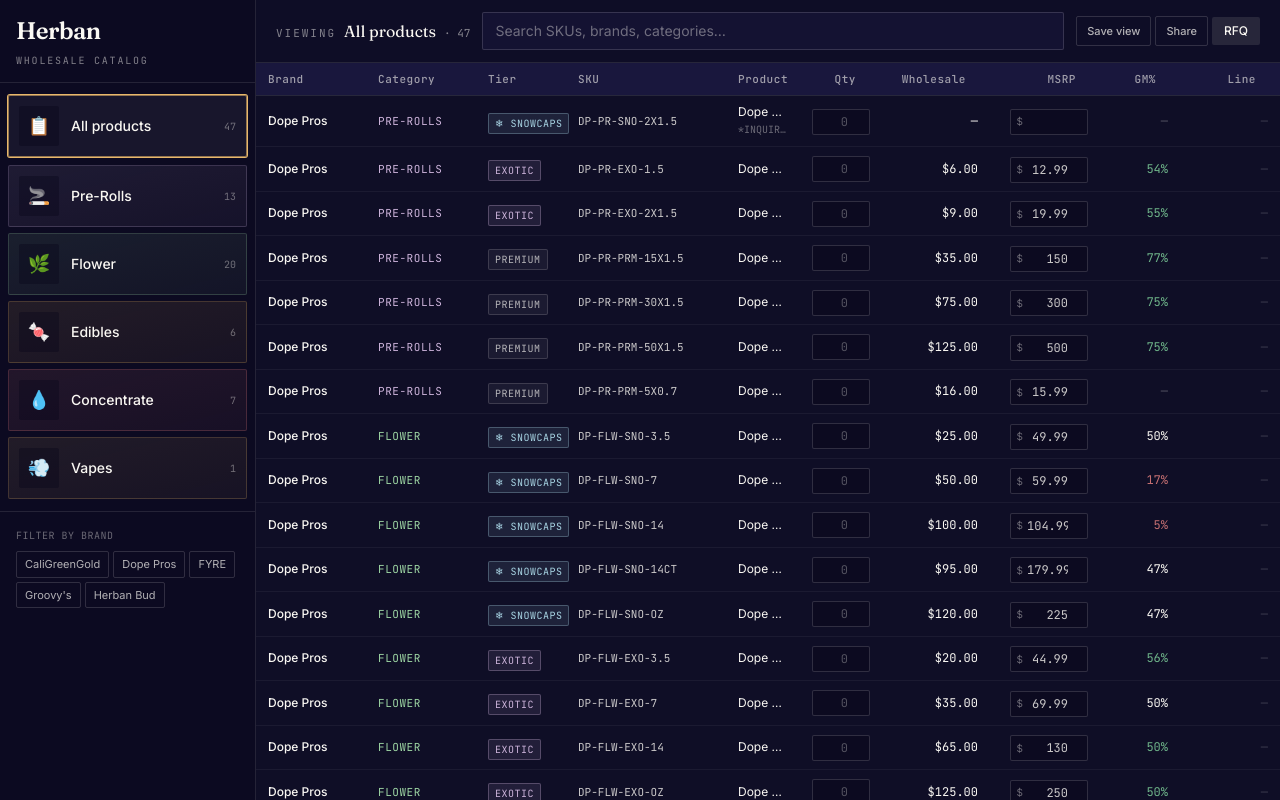
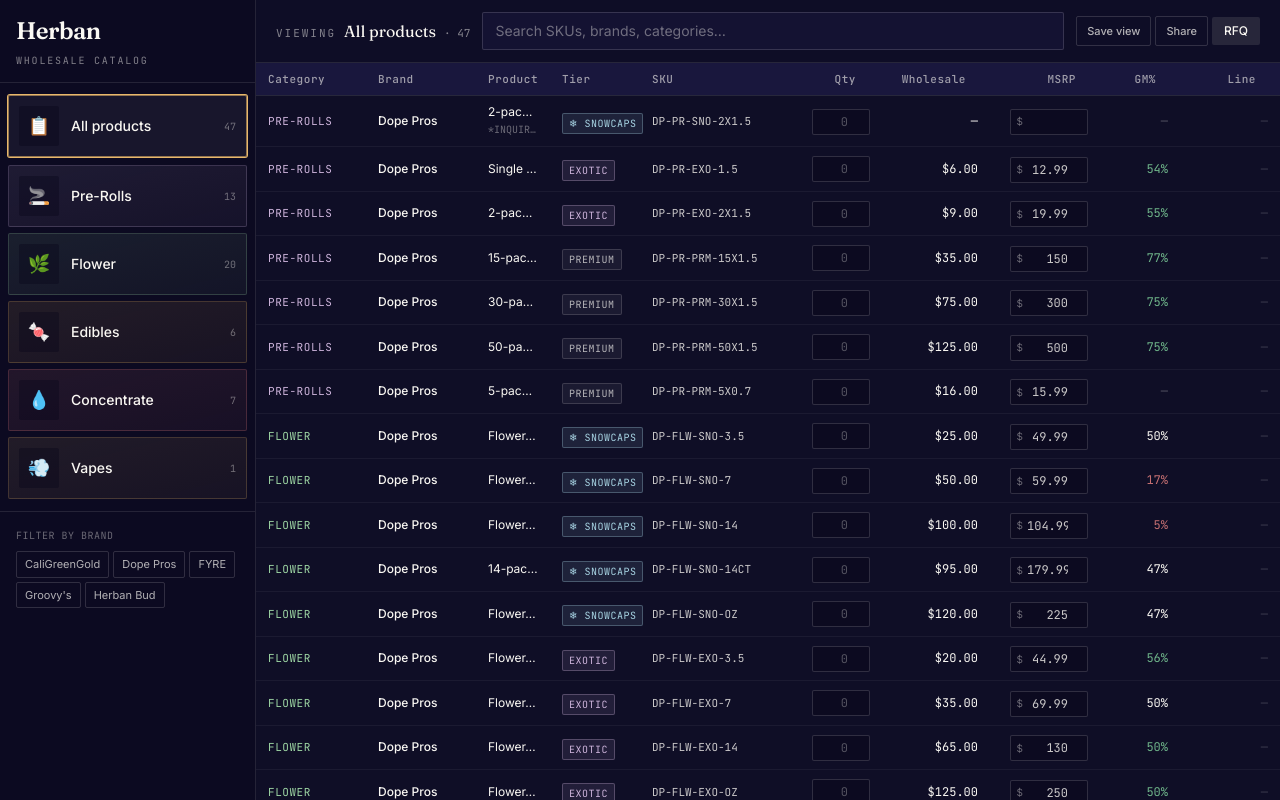
Before and after one commit to drewcleaver17/herban-bud-catalog, a React (Vite) app: page / in a window 1280 px wide. Shown: the top 800 px of the page. Built offline with nearby package versions, Linux system fonts and the light colour scheme.

Commit message:
v10: reorder columns, strip redundant names

```diff
--- a/src/components/ProductCards.jsx
+++ b/src/components/ProductCards.jsx
@@ -13,6 +13,18 @@
   'EDIBLES':     'text-[#F6BD60]',
   'Concentrate': 'text-[#F28482]',
   'VAPES':       'text-[#E8B86B]',
+}
+
+// Short product name for dense views. Strips brand prefix + leading tier word.
+function shortName(p) {
+  let n = p.name || ''
+  const prefix = `${p.brand} — `
+  if (n.startsWith(prefix)) n = n.slice(prefix.length)
+  if (p.tier) {
+    const re = new RegExp(`^${p.tier}\\s+`, 'i')
+    n = n.replace(re, '')
+  }
+  return n
 }
 
 function TierBadge({ tier }) {
@@ -57,7 +69,7 @@
               <TierBadge tier={p.tier} />
             </div>
             <div className="font-medium text-sm text-paper">{p.brand}</div>
-            <div className="text-[13px] text-paper/80 leading-snug">{p.name}</div>
+            <div className="text-[13px] text-paper/80 leading-snug">{shortName(p)}</div>
             <div className="font-mono text-[10px] text-paper/40 mt-1">{p.sku}</div>
             {p.notes && !p.notes.toUpperCase().includes('DISCONTINUED') && !p.notes.toUpperCase().includes('NOT AVAILABLE') && (
               <div className="text-[10px] text-paper/40 font-mono mt-1">{p.notes}</div>
--- a/src/components/ProductTable.jsx
+++ b/src/components/ProductTable.jsx
@@ -13,6 +13,22 @@
   'EDIBLES':     'text-[#F6BD60]',
   'Concentrate': 'text-[#F28482]',
   'VAPES':       'text-[#E8B86B]',
+}
+
+// Short product name for dense table & card views. Strips the "{Brand} — "
+// prefix and any leading tier word (Snowcaps/Exotic/Premium/Core), since
+// both have their own columns. The original `name` is kept intact on the
+// product object for RFQ/admin/email/mobile card header.
+function shortName(p) {
+  let n = p.name || ''
+  const prefix = `${p.brand} — `
+  if (n.startsWith(prefix)) n = n.slice(prefix.length)
+  // Strip leading tier word if it matches this product's tier
+  if (p.tier) {
+    const re = new RegExp(`^${p.tier}\\s+`, 'i')
+    n = n.replace(re, '')
+  }
+  return n
 }
 
 function SortHeader({ label, sortKey, currentSort, onSort, align = 'left', title, numeric, width }) {
@@ -84,7 +100,7 @@
         case 'category':   return p.category
         case 'tier':       return TIER_RANK[p.tier] ?? -1
         case 'sku':        return p.sku
-        case 'name':       return p.name
+        case 'name':       return shortName(p)
         case 'qty':        return cart[p.id] || 0
         case 'wholesale':  return p.wholesale ?? -Infinity
         case 'msrp':       return msrpFor(p) ?? -Infinity
@@ -134,11 +150,11 @@
     <div className="overflow-x-auto">
       <table className="w-full border-collapse font-sans table-fixed">
         <colgroup>
+          <col style={{ width: '110px' }} />{/* Category */}
           <col style={{ width: '110px' }} />{/* Brand */}
-          <col style={{ width: '110px' }} />{/* Category */}
+          <col />{/* Product — flexible */}
           <col style={{ width: '90px' }} />{/* Tier */}
           <col style={{ width: '160px' }} />{/* SKU */}
-          <col />{/* Product — flexible */}
           <col style={{ width: '80px' }} />{/* Qty */}
           <col style={{ width: '110px' }} />{/* Wholesale */}
           <col style={{ width: '110px' }} />{/* MSRP (editable) */}
@@ -147,11 +163,11 @@
         </colgroup>
         <thead>
           <tr>
+            <SortHeader label="Category"  sortKey="category"  currentSort={filters.sort} onSort={handleSort} />
             <SortHeader label="Brand"     sortKey="brand"     currentSort={filters.sort} onSort={handleSort} />
-            <SortHeader label="Category"  sortKey="category"  currentSort={filters.sort} onSort={handleSort} />
+            <SortHeader label="Product"   sortKey="name"      currentSort={filters.sort} onSort={handleSort} />
             <SortHeader label="Tier"      sortKey="tier"      currentSort={filters.sort} onSort={handleSort} title="Dope Pros quality tier (Snowcaps > Exotic > Premium)" />
             <SortHeader label="SKU"       sortKey="sku"       currentSort={filters.sort} onSort={handleSort} />
-            <SortHeader label="Product"   sortKey="name"      currentSort={filters.sort} onSort={handleSort} />
             <SortHeader label="Qty"       sortKey="qty"       currentSort={filters.sort} onSort={handleSort} align="right" numeric title="Quantity for RFQ" />
             <SortHeader label="Wholesale" sortKey="wholesale" currentSort={filters.sort} onSort={handleSort} align="right" numeric />
             <SortHeader label="MSRP"      sortKey="msrp"      currentSort={filters.sort} onSort={handleSort} align="right" numeric title="Your retail price — editable" />
@@ -177,27 +193,27 @@
                   inCart ? 'bg-accent-warm/[0.04]' : 'hover:bg-paper/[0.03]'
                 }`}
               >
+                <td className={`px-3 py-2 text-2xs font-mono uppercase tracking-wider truncate ${catColor}`}>
+                  {p.category}
+                </td>
                 <td className="px-3 py-2 text-xs font-medium text-paper truncate">
                   {p.brand}
                 </td>
-                <td className={`px-3 py-2 text-2xs font-mono uppercase tracking-wider truncate ${catColor}`}>
-                  {p.category}
+                <td className="px-3 py-2 text-xs text-paper">
+                  <span className="block truncate" title={p.name}>
+                    {shortName(p)}
+                  </span>
+                  {p.notes && !p.notes.toUpperCase().includes('DISCONTINUED') && !p.notes.toUpperCase().includes('NOT AVAILABLE') && (
+                    <span className="block text-[10px] text-paper/40 font-mono truncate mt-0.5" title={p.notes}>
+                      {p.notes}
+                    </span>
+                  )}
                 </td>
                 <td className="px-3 py-2 whitespace-nowrap">
                   <TierBadge tier={p.tier} />
                 </td>
                 <td className="px-3 py-2 text-[11px] font-mono text-paper/80 truncate" title={p.sku}>
                   {p.sku}
-                </td>
-                <td className="px-3 py-2 text-xs text-paper">
-                  <span className="block truncate" title={p.name}>
-                    {p.name}
-                  </span>
-                  {p.notes && !p.notes.toUpperCase().includes('DISCONTINUED') && !p.notes.toUpperCase().includes('NOT AVAILABLE') && (
-                    <span className="block text-[10px] text-paper/40 font-mono truncate mt-0.5" title={p.notes}>
-                      {p.notes}
-                    </span>
-                  )}
                 </td>
                 <td className="px-3 py-2 text-right">
                   <div className={`inline-flex items-center rounded-sm border transition-colors ${
```
